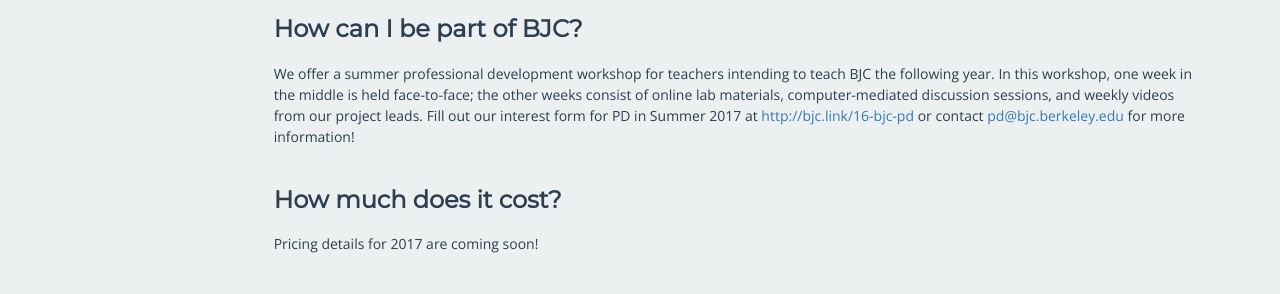
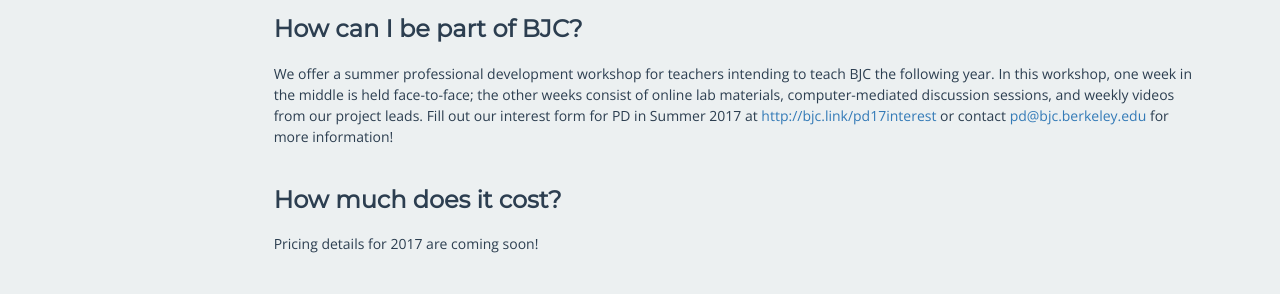
Before and after one commit to beautyjoy/beautyjoy.github.io, a Jekyll site: the page built from professional-development-3-weeks/index.html, in a window 1280 px wide and 900 px high, scrolled down 1410 px. Shown: the part 235-529 px from the top of the window. Built offline with Jekyll 4.4.1, drawn with Linux system fonts in a browser that asks for light colours; some of the changed lines change nothing that is shown.

Commit message:
Updated Link

```diff
--- a/professional-development-3-weeks/index.html
+++ b/professional-development-3-weeks/index.html
@@ -74,7 +74,7 @@
 
 <h3>How can I be part of BJC?</h3>
 
-<p>We offer a summer professional development workshop for teachers intending to teach BJC the following year. In this workshop, one week in the middle is held face-to-face; the other weeks consist of online lab materials, computer-mediated discussion sessions, and weekly videos from our project leads. Fill out our interest form for PD in Summer 2017 at <a href="http://bjc.link/pd17interest">http://bjc.link/16-bjc-pd</a> or contact <a href="mailto:pd@bjc.berkeley.edu">pd@bjc.berkeley.edu</a> for more information!</p>
+<p>We offer a summer professional development workshop for teachers intending to teach BJC the following year. In this workshop, one week in the middle is held face-to-face; the other weeks consist of online lab materials, computer-mediated discussion sessions, and weekly videos from our project leads. Fill out our interest form for PD in Summer 2017 at <a href="http://bjc.link/pd17interest">http://bjc.link/pd17interest</a> or contact <a href="mailto:pd@bjc.berkeley.edu">pd@bjc.berkeley.edu</a> for more information!</p>
 
 <h3>How much does it cost?</h3>
 
```
